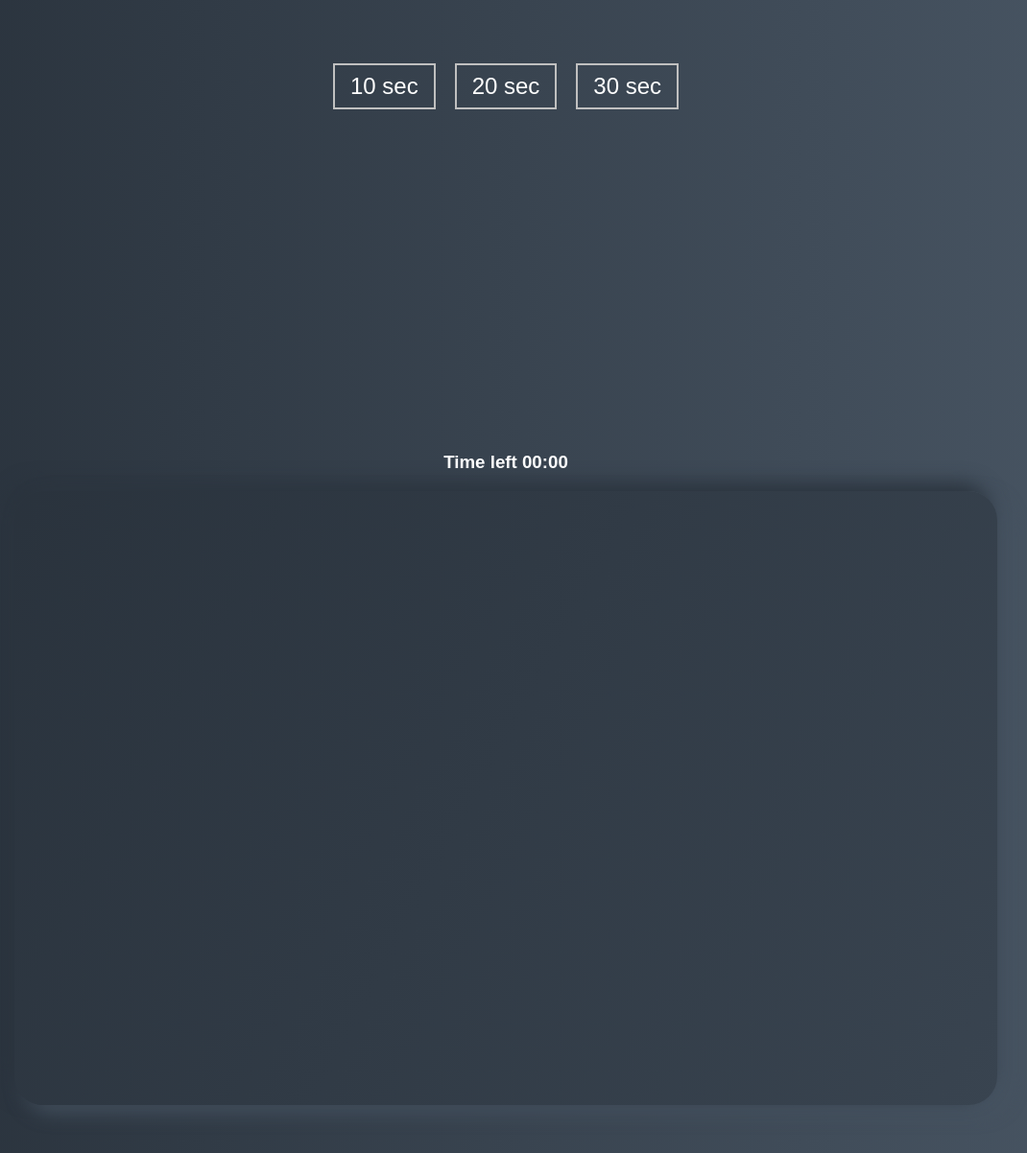
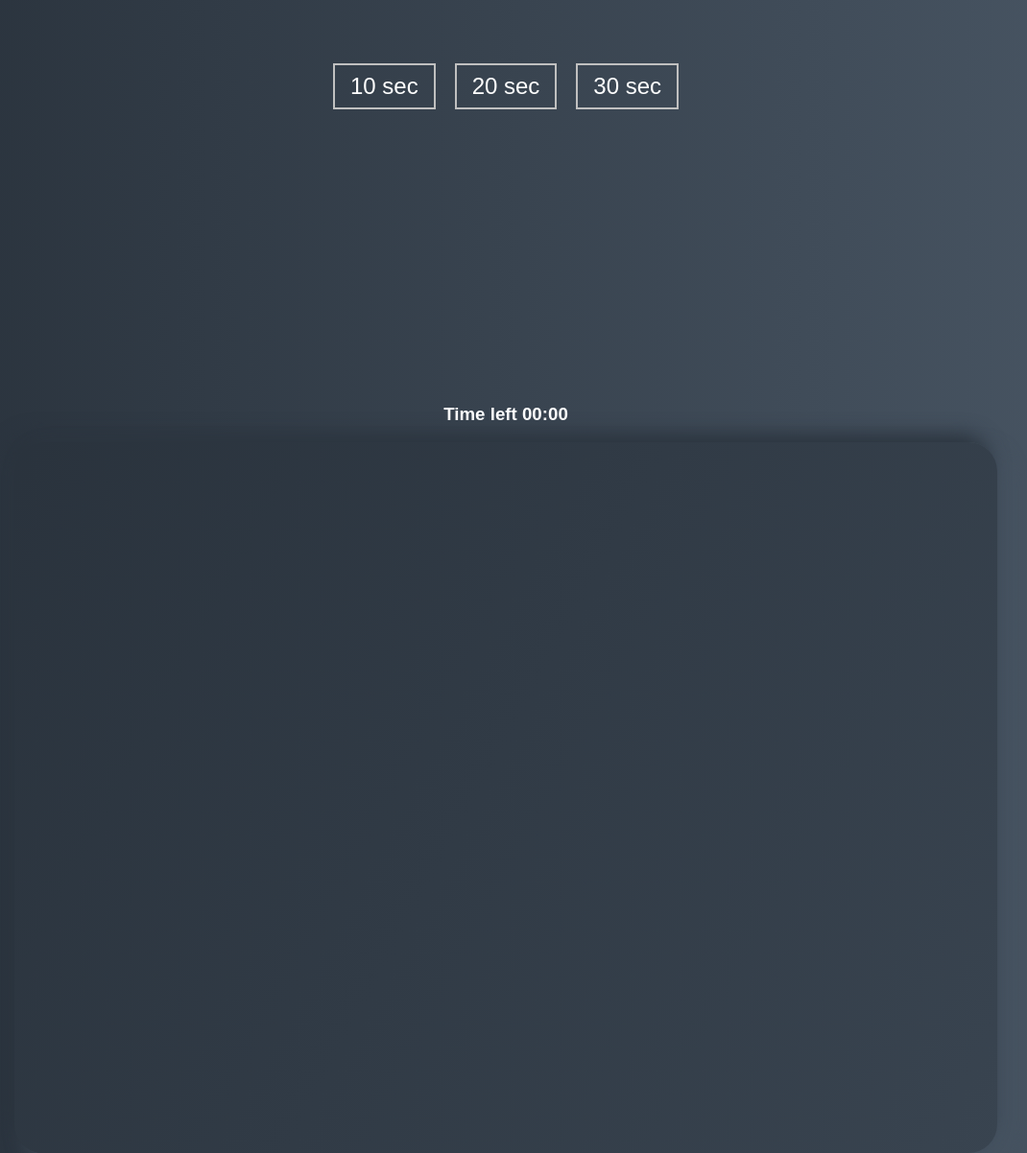
Before and after one commit to KORZHYK22/Aim-training-, a plain HTML site: page index.html in a window 1280 px wide. Shown: the part 1198-2400 px from the top of the page at 96% size, without its empty margins (113-1183 px from the left). Drawn offline with Linux system fonts and the light colour scheme; a web font is replaced by a local one.

Commit message:
Update styles.css

```diff
--- a/styles.css
+++ b/styles.css
@@ -87,7 +87,7 @@ h1 {
   align-items: center;
   position: relative;
   width: 80%;
-  height: 80%;
+  height: 700%;
   background: linear-gradient(118.38deg, #29323c -4.6%, #485563 200.44%);
   box-shadow: -8px -8px 20px #2a333d, 10px 7px 20px #475462;
   border-radius: 30px;
```
